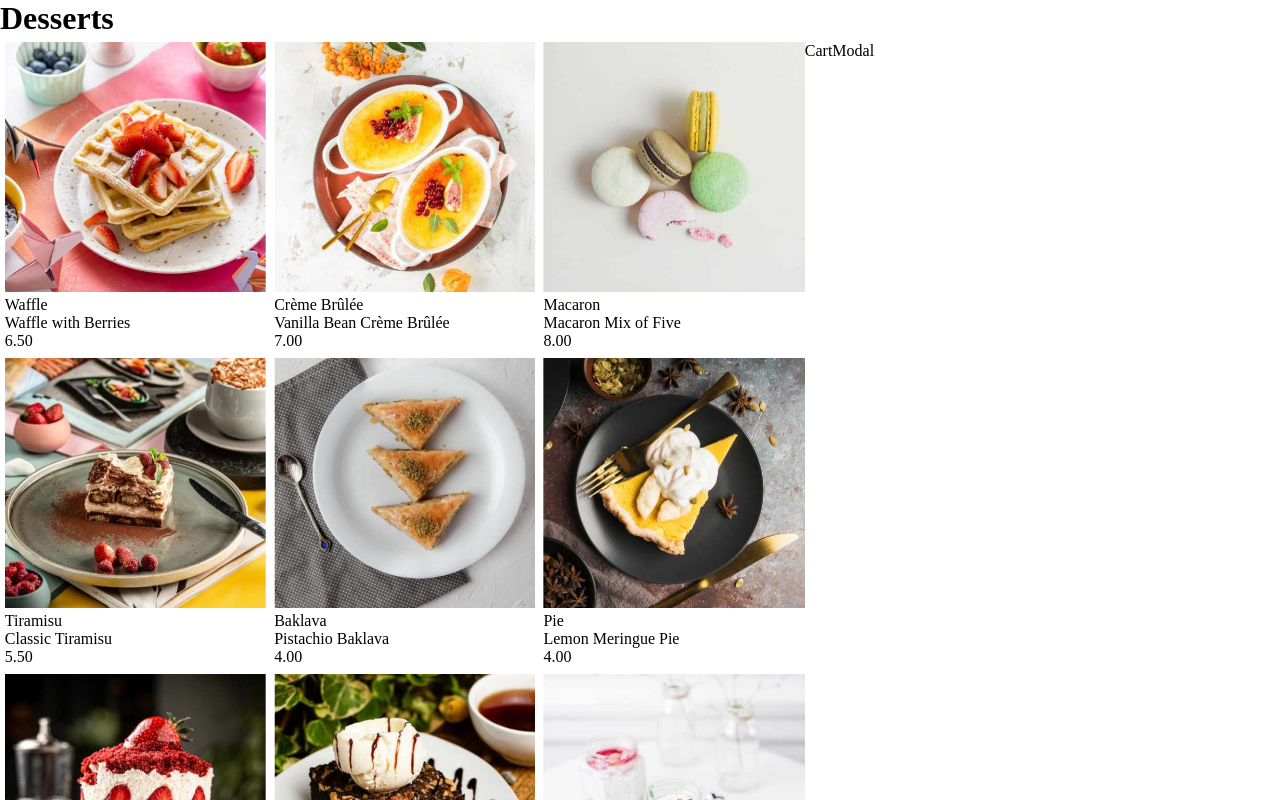
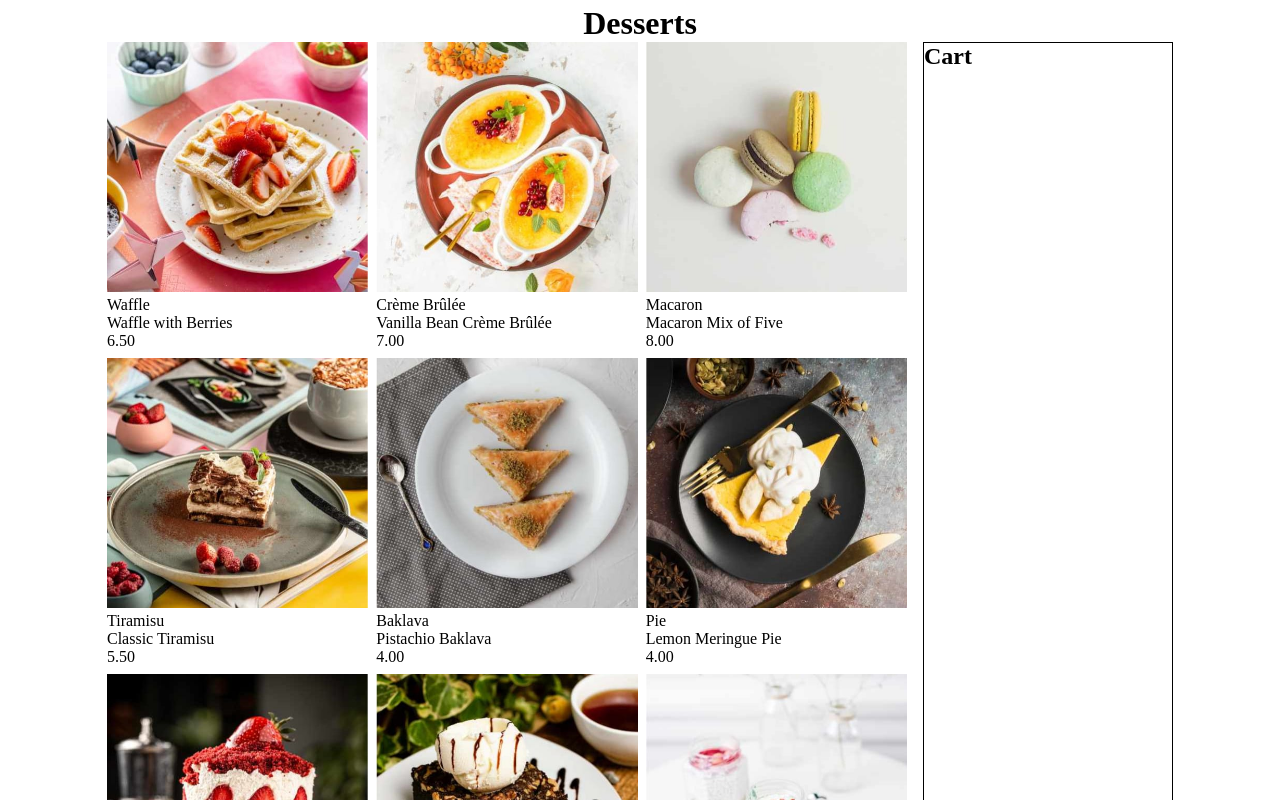
Before and after one commit to dibmarco/frontend-mentor, a React (Create React App) app in the folder 06. product-list-with-cart-main/: page / in a window 1280 px wide. Shown: the top 800 px of the page. Built offline with nearby package versions, Linux system fonts and the light colour scheme; the HTML template or start-up script is replaced by a standard one.

Commit message:
Update files

```diff
--- a/06. product-list-with-cart-main/src/App.jsx
+++ b/06. product-list-with-cart-main/src/App.jsx
@@ -58,19 +58,27 @@ const desserts = [
 ];
 
 function App() {
+  const [openModal, setOpenModal] = useState(false);
+
+  function handleOpenModal() {
+    setOpenModal(!openModal);
+  }
+
   return (
     <>
-      <h1>Desserts</h1>
       <div className="container">
-        <Desserts />
-        <Cart />
-        <Modal />
+        <h1>Desserts</h1>
+        <div className={`container-inner ${openModal ? "blur" : ""}`}>
+          <Desserts openModal={openModal} />
+          <Cart handleOpenModal={handleOpenModal} />
+        </div>
+        <Modal openModal={openModal} handleOpenModal={handleOpenModal} />
       </div>
     </>
   );
 }
 
-function Desserts() {
+function Desserts({ openModal }) {
   return (
     <>
       <div className="desserts-grid">
@@ -89,12 +97,20 @@ function Desserts() {
   );
 }
 
-function Cart() {
-  return <div>Cart</div>;
+function Cart({ handleOpenModal }) {
+  return (
+    <div className="cart">
+      <h2 onClick={handleOpenModal}>Cart</h2>
+    </div>
+  );
 }
 
-function Modal() {
-  return <div>Modal</div>;
+function Modal({ openModal, handleOpenModal }) {
+  return (
+    <div className={`modal ${openModal ? "" : "hidden"}`}>
+      <p onClick={handleOpenModal}>Modal</p>
+    </div>
+  );
 }
 
 export default App;
--- a/06. product-list-with-cart-main/src/index.css
+++ b/06. product-list-with-cart-main/src/index.css
@@ -10,10 +10,19 @@ body {
 
 .container {
   display: flex;
+  flex-direction: column;
+  align-items: center;
+  justify-content: center;
 
   width: 100%;
+  padding: 0.3rem;
 
-  padding: 0.3rem;
+  position: relative;
+}
+
+.container-inner {
+  display: flex;
+  gap: 1rem;
 }
 
 .desserts-grid {
@@ -32,3 +41,40 @@ body {
 .dessert-item > img {
   width: 100%;
 }
+
+.cart {
+  width: 250px;
+
+  border: 1px solid black;
+}
+
+.modal {
+  display: flex;
+  flex-direction: column;
+  align-items: center;
+  justify-content: center;
+
+
+  width: 600px;
+  height: 200px;
+  background-color: #000;
+  color: #fff;
+
+  position: absolute;
+  top: 5%;
+  left: 50%;
+  transform: translate(-50%, 50%);
+}
+
+.hidden {
+  display: none;
+}
+
+.blur {
+  filter: blur(1px);
+}
+
+/* Provisional classes */
+.cart > h2, .modal > p  {
+  cursor: pointer;
+}
```
